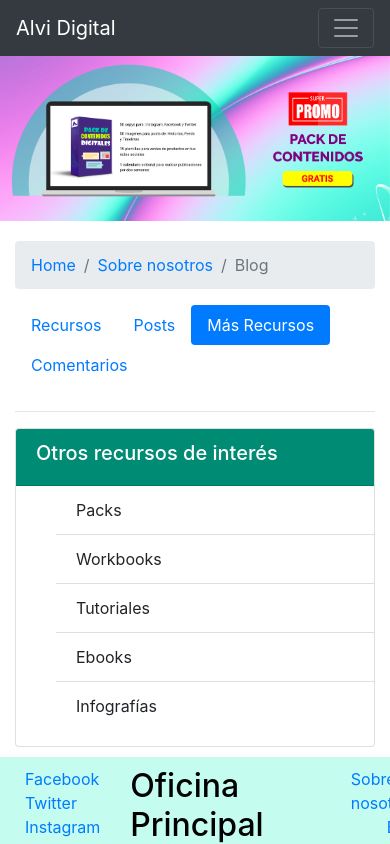
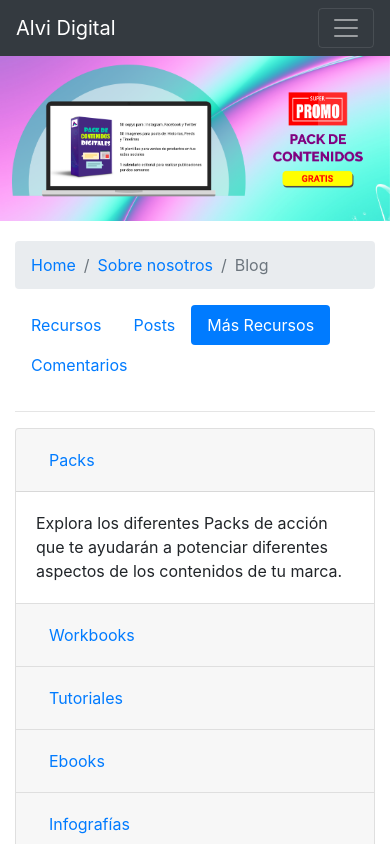
Before and after one commit to Alvilyn/alvi_digital, a website: page blog.html in a window 390 px wide. Both pictures are taken after a click on the tab "Más Recursos". Shown: the top 844 px of the page. Drawn offline with nearby package versions, Linux system fonts and the light colour scheme; a web font is replaced by a local one.

Commit message:
Agregamos accordions sobre tarjetas en la seccion blog

```diff
--- a/blog.html
+++ b/blog.html
@@ -267,21 +267,87 @@
         </hr>
 
         <div class="tab-pane fade" id="pills-masrecursos" role="tabpanel" aria-labelledby="pills-masrecursos-tab">
-          <div class="d-flex justify-content-center">
-            <div class="card" style="width: 25rem;">
-              <div class="card-header" style="background-color: #008b74; color: white;">
-                <h5>Otros recursos de interés</h5>
+          <div class="accordion" id="accordionMasrecursos">
+            <div class="card">
+              <div class="card-header" id="headingOne">
+                <h5 class="mb-0">
+                  <button class="btn btn-link" type="button" data-toggle="collapse" data-target="#collapsePacks" aria-expanded="true" aria-controls="collapsePacks">
+                    Packs
+                  </button>
+                </h5>
               </div>
 
-              <ul class="list-group-flush">
-                <li class="list-group-item">Packs</li>
-                <li class="list-group-item">Workbooks</li>
-                <li class="list-group-item">Tutoriales</li>
-                <li class="list-group-item">Ebooks</li>
-                <li class="list-group-item">Infografías</li>
-              </ul>
+              <div id="collapsePacks" class="collapse show" aria-labelledby="headingOne" data-parent="#accordionMasrecursos">
+                <div class="card-body">
+                  Explora los diferentes Packs de acción que te ayudarán a potenciar diferentes aspectos de los contenidos de tu marca.
+                </div>
+              </div>
             </div>
-          </div>
+
+            <div class="card">
+              <div class="card-header" id="headingTwo">
+                <h5 class="mb-0">
+                  <button class="btn btn-link collapsed" type="button" data-toggle="collapse" data-target="#collapseWorkbooks" aria-expanded="false" aria-controls="collapseWorkbooks">
+                    Workbooks
+                  </button>
+                </h5>
+              </div>
+
+              <div id="collapseWorkbooks" class="collapse" aria-labelledby="headingTwo" data-parent="#accordionMasrecursos">
+                <div class="card-body">
+                  Para ayudarte paso a paso en tus tareas para estar al día con cada aspecto de la producción de tus contenidos, dejamos para ti estos workbooks con ejercicios y ejemplos, que luego de repetir varias veces harás como todo un profesional sin necesidad de consultarlos nuevamente.
+                </div>
+              </div>
+            </div>
+
+            <div class="card">
+              <div class="card-header" id="headingThree">
+                <h5 class="mb-0">
+                  <button class="btn btn-link collapsed" type="button" data-toggle="collapse" data-target="#collapseTutoriales" aria-expanded="false" aria-controls="collapseTutoriales">
+                    Tutoriales
+                  </button>
+                </h5>
+              </div>
+
+              <div id="collapseTutoriales" class="collapse" aria-labelledby="headingThree" data-parent="#accordionMasrecursos">
+                <div class="card-body">
+                  Te explicamos paso a paso el manejo de herramientas y la elaboración de contenidos de los cuáles te preguntas cómo hicieron sus creadores parar lograrlos.
+                </div>
+              </div>
+            </div>
+
+            <div class="card">
+              <div class="card-header" id="headingFour">
+                <h5 class="mb-0">
+                  <button class="btn btn-link collapsed" type="button" data-toggle="collapse" data-target="#collapseEbooks" aria-expanded="false" aria-controls="collapseEbooks">
+                    Ebooks
+                  </button>
+                </h5>
+              </div>
+
+              <div id="collapseEbooks" class="collapse" aria-labelledby="headingFour" data-parent="#accordionMasrecursos">
+                <div class="card-body">
+                  Tenemos libros para que descargues a tus colecciones y puedas consultarlos cuando necesites. En ellos dejamos nuestros secretos para hacer el trabajo de contenidos más fácil y productivo.
+                </div>
+              </div>
+            </div>
+
+            <div class="card">
+              <div class="card-header" id="headingFive">
+                <h5 class="mb-0">
+                  <button class="btn btn-link collapsed" type="button" data-toggle="collapse" data-target="#collapseInfografias" aria-expanded="false" aria-controls="collapseInfografias">
+                    Infografías
+                  </button>
+                </h5>
+              </div>
+
+              <div id="collapseInfografias" class="collapse" aria-labelledby="headingFive" data-parent="#accordionMasrecursos">
+                <div class="card-body">
+                  En ellas encontrarás de manera muy resumida como realizar múltiples procesos de la creación de contenidos. Te mostramos gráficamente datos que explican el impacto de los contenidos en el crecimiento de tu marca.
+                </div>
+              </div>
+            </div>
+
         </div>
 
         <div class="tab-pane fade" id="pills-comentarios" role="tabpanel" aria-labelledby="pills-comentarios-tab">
```
Also changed, not shown: about.html (+48 -1 lines).
